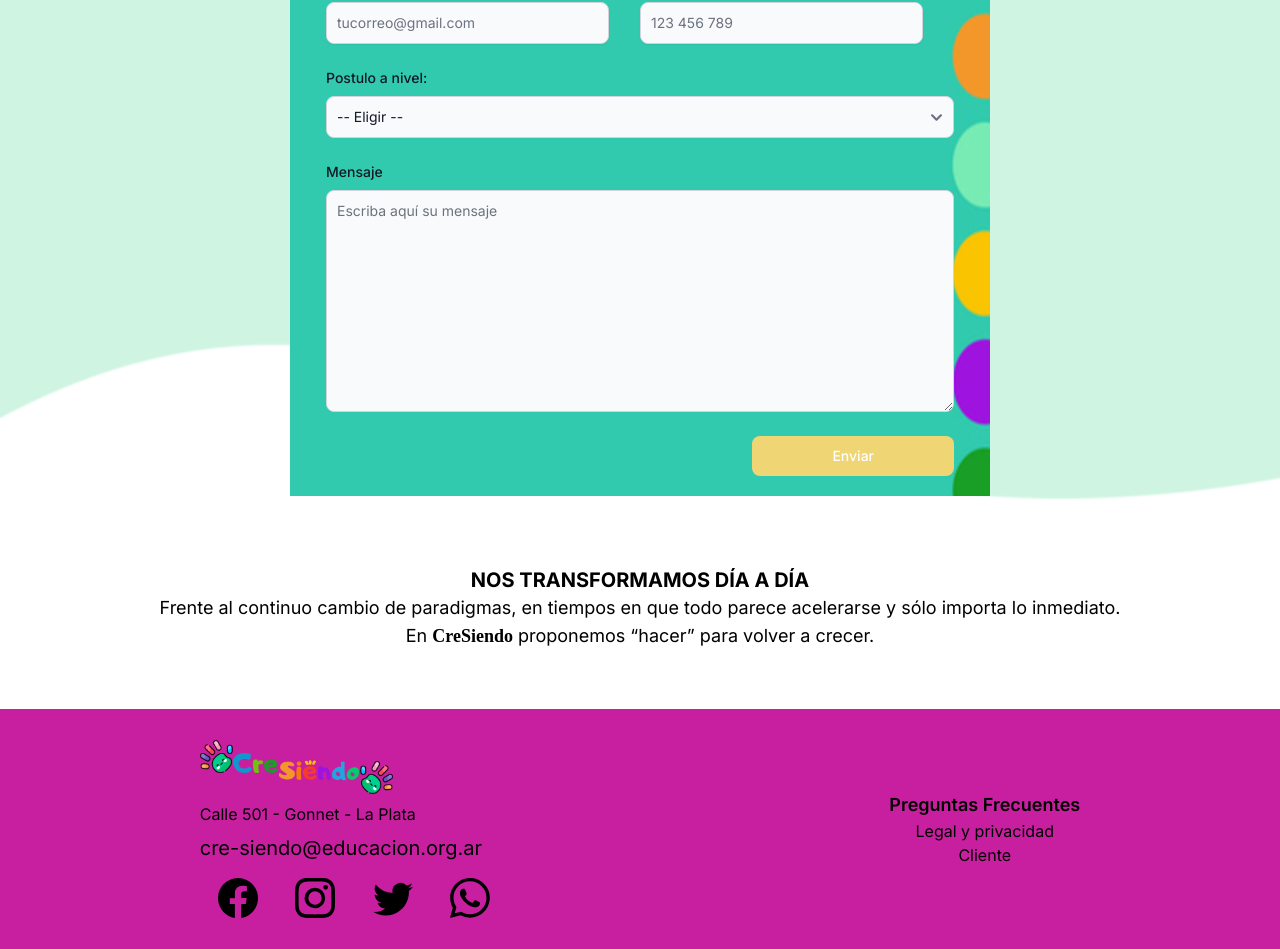
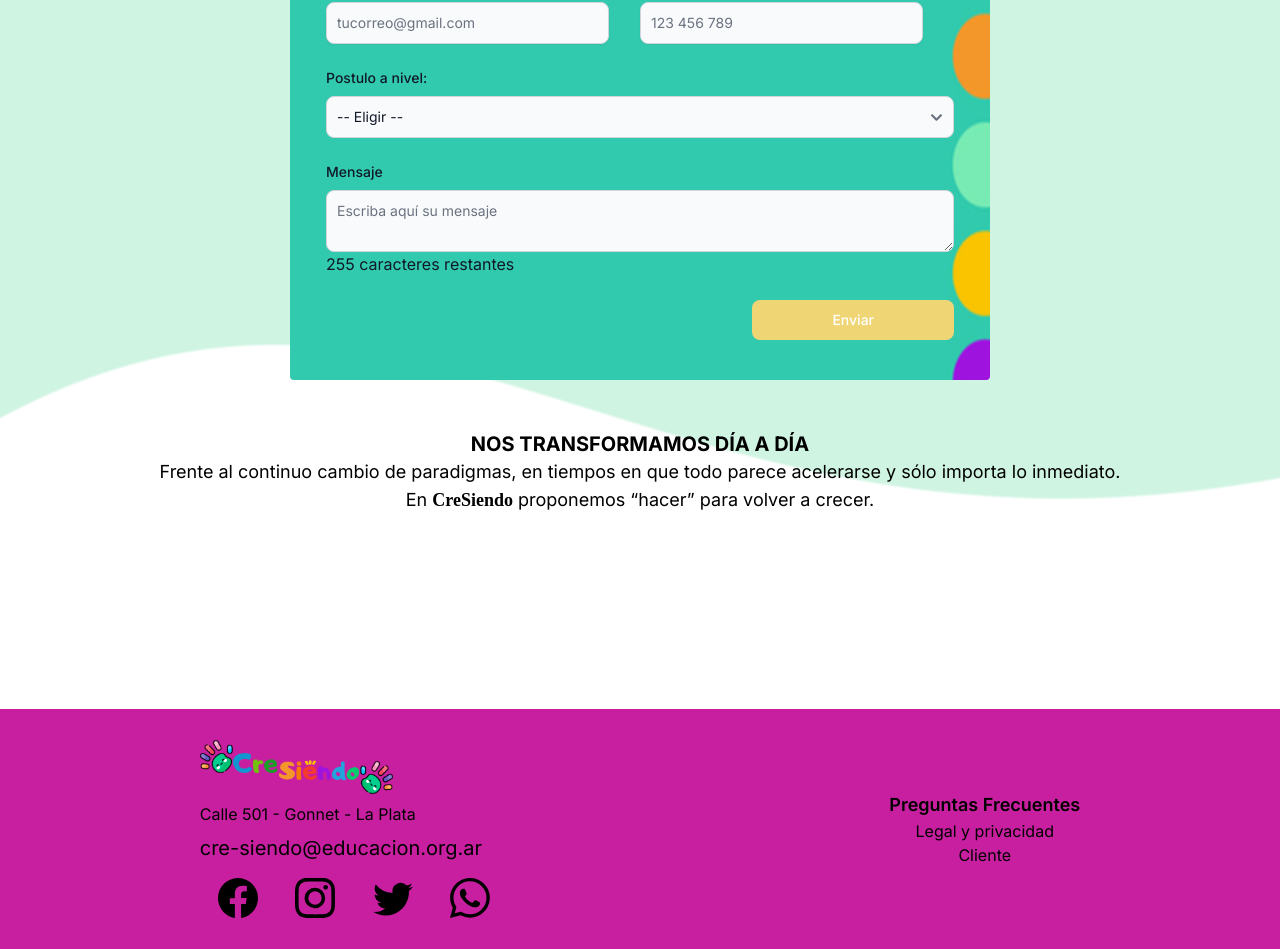
Before and after one commit to Manuel-ElGrillo/kids-garden, a Next.js app: page / in a window 1280 px wide. Shown: the part 1386-2335 px from the top of the page. Built offline with nearby package versions, Linux system fonts and the light colour scheme.

Commit message:
Homepage form consult FE issues fixed I

```diff
--- a/src/app/Components/ConsultForm.tsx
+++ b/src/app/Components/ConsultForm.tsx
@@ -22,6 +22,8 @@ const ConsultForm = () => {
   const [phoneError, setPhoneError] = useState(false);
   const [messageError, setMessageError] = useState(false);
   const [levelError, setLevelError] = useState(false);
+
+  const maxCharacters = 255;
 
   const consultFormAlert = withReactContent(Swal);
 
@@ -63,6 +65,9 @@ const ConsultForm = () => {
 
     if (trimmedMessage === '') {
       setMessageError(true);
+    } else if ( trimmedMessage.length >= maxCharacters ) {
+      setMessageError(true)
+      setMessage(trimmedMessage.slice(0, maxCharacters));
     } else {
       setMessageError(false);
     }
@@ -232,13 +237,15 @@ const ConsultForm = () => {
               </label>
               <textarea
                 id="message"
-                rows={10}
-                className={`block p-2.5 w-full text-sm text-gray-900 bg-gray-50 rounded-lg border border-gray-300 focus:ring-blue-500 focus:border-blue-500 dark:bg-gray-700 dark:border-gray-600 dark:placeholder-gray-400 dark:text-white dark:focus:ring-blue-500 dark:focus:border-blue-500`}
+                // rows={8}
+                className={`block p-2.5 w-full max-h-32 text-sm text-gray-900 bg-gray-50 rounded-lg border border-gray-300 focus:ring-blue-500 focus:border-blue-500 dark:bg-gray-700 dark:border-gray-600 dark:placeholder-gray-400 dark:text-white dark:focus:ring-blue-500 dark:focus:border-blue-500`}
                 placeholder="Escriba aquí su mensaje"
                 required
                 value={message}
-                onChange={(event) => {setMessage(event.target.value)}}>
+                onChange={(event) => {setMessage(event.target.value)}}
+                maxLength={maxCharacters}>
               </textarea>
+              <p className='text-gray-900'>{maxCharacters - message.length} caracteres restantes</p>
             </div>
 
             <div className='mb-6 flex justify-end'>
```
